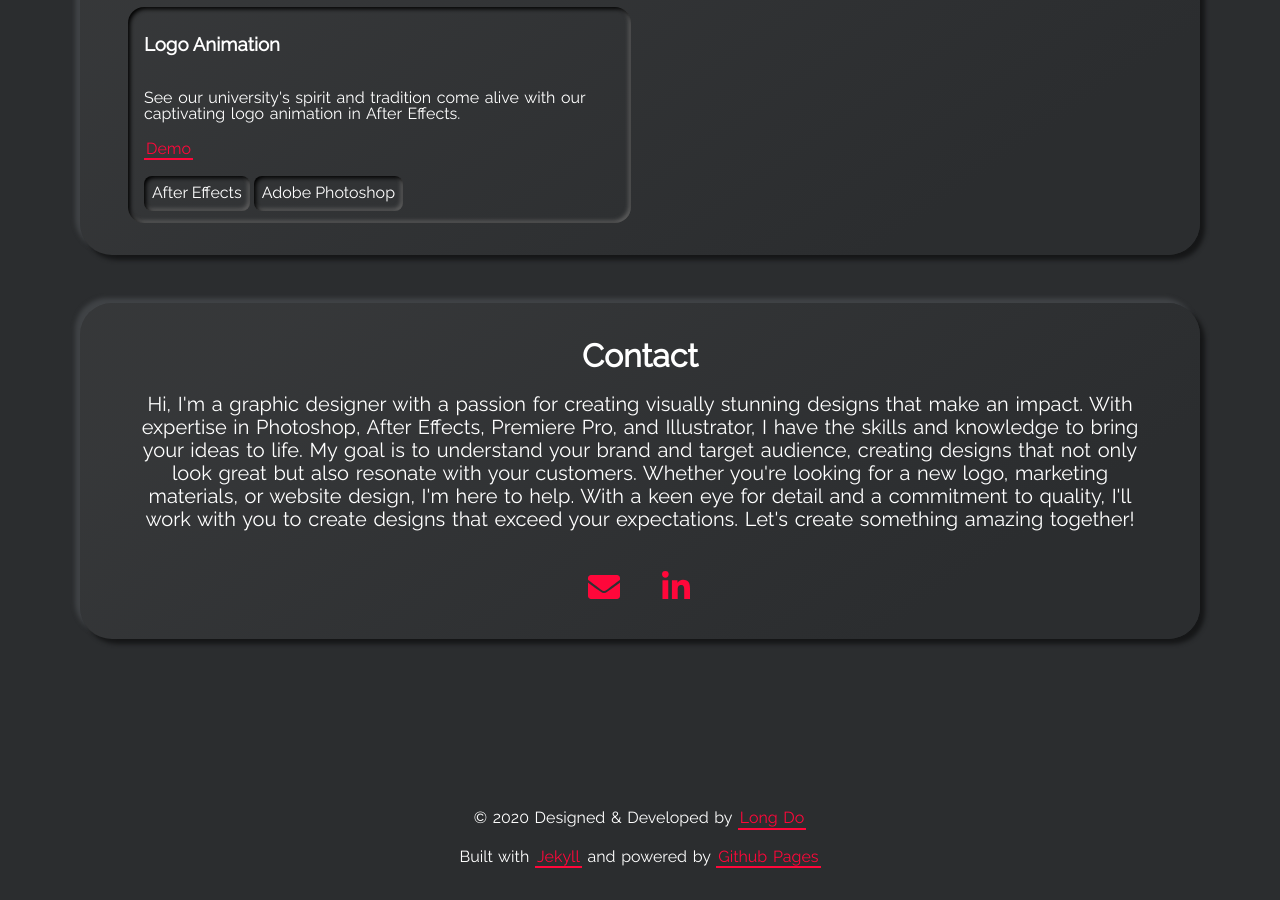
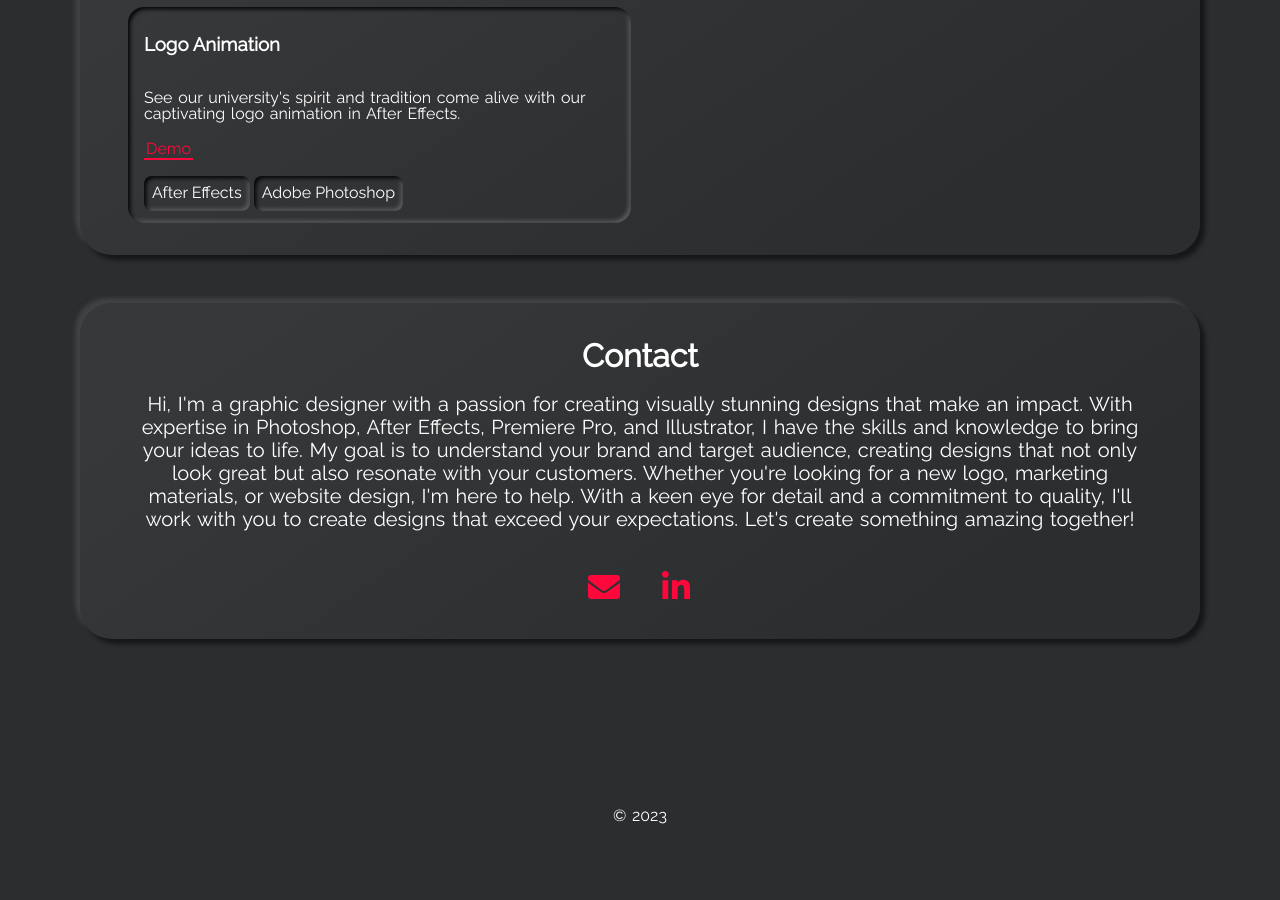
Before and after one commit to iam-abhi-sharma/iam-abhi-sharma.github.io, a Jekyll site: the page built from index.html, in a window 1280 px wide and 900 px high, scrolled down 2911 px. Built offline with Jekyll 4.4.1, drawn with Linux system fonts in a browser that asks for light colours; after the commit the page ends 3769 px from its top, so only the background shows below that.

Commit message:
Update footer.html

```diff
--- a/_includes/footer.html
+++ b/_includes/footer.html
@@ -1,19 +1,6 @@
 <footer class="footer">
   <p>
-    &copy; 2020 Designed & Developed by
-    <a class="highlight-link" href="https://longpdo.github.io/" target="_blank" rel="noreferrer">
-      Long Do
-    </a>
-  </p>
-  <p>
-    Built with
-    <a class="highlight-link" href="https://jekyllrb.com/"target="_blank" rel="noreferrer">
-      Jekyll
-    </a>
-    and powered by
-    <a class="highlight-link" href="https://pages.github.com/" target="_blank" rel="noreferrer">
-      Github Pages
-    </a>
+    &copy; 2023
   </p>
 </footer>
 
```
